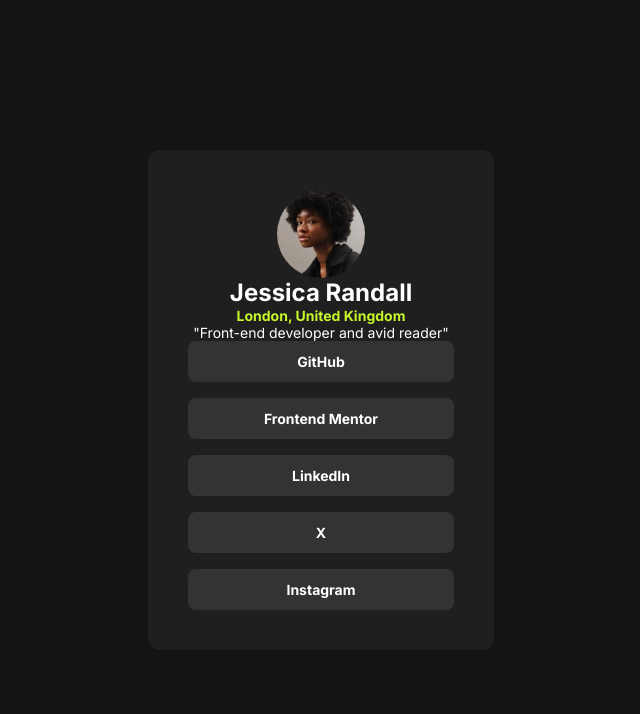
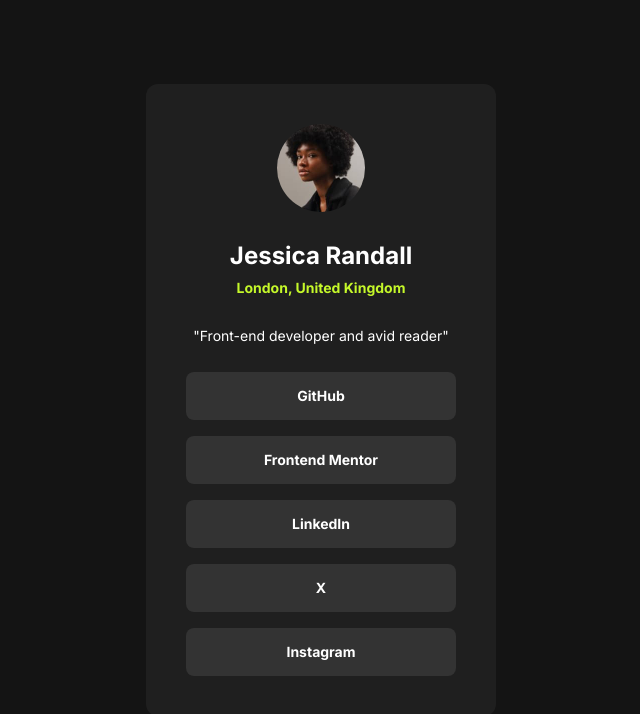
Before and after one commit to davelilleystone/fem-social-links-profile, a plain HTML site: page index.html in a window 1280 px wide. Shown: the whole page, without its empty margins (319-959 px from the left). Drawn offline with Linux system fonts and the light colour scheme.

Commit message:
adjust header padding and margins to reflect design

```diff
--- a/style.css
+++ b/style.css
@@ -18,6 +18,7 @@
   background-color: var(--Grey-900);
   font-family: inter, sans-serif;
   color: var(--white);
+  line-height: 150%;
 }
 
 main {
@@ -32,6 +33,8 @@
   display: flex;
   flex-direction: column;
   width: 27%;
+  max-width: 400px;
+  min-width: 350px;
   padding: 2.5rem;
   border-radius: 0.75rem;
   background-color: var(--grey-800);
@@ -44,12 +47,22 @@
   align-items: center;
 }
 
+header {
+  margin-bottom: 1.5rem;
+}
+
 img {
   border-radius: 50%;
+  margin-bottom: 1.5rem;
+}
+
+h2 {
+  padding: 0.5rem 0;
 }
 
 header > p {
   color: var(--green);
+  margin-bottom: 1.5rem;
 }
 
 ul {
```
